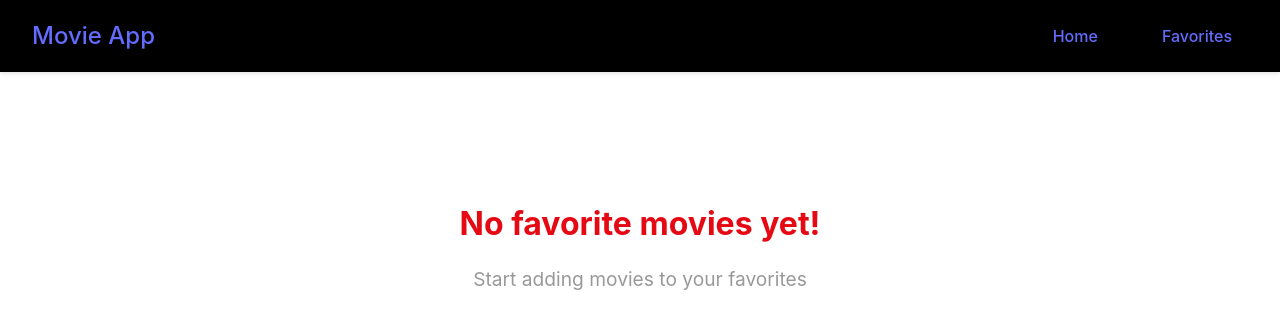
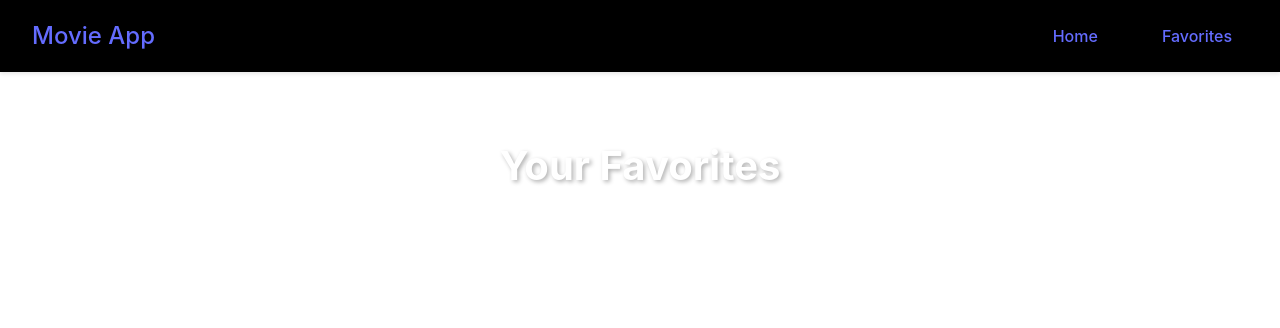
Before and after one commit to NakVong/react-practice, a React (Vite) app in the folder frontend/: page /favorites in a window 1280 px wide. Shown: the top 328 px of the page. Built offline with nearby package versions, Linux system fonts and the light colour scheme.

Commit message:
update favorites page to display favorite movies

```diff
--- a/frontend/src/pages/Favorites.jsx
+++ b/frontend/src/pages/Favorites.jsx
@@ -1,6 +1,21 @@
 import '../css/Favorites.css'
+import { useMovieContext } from '../contexts/MovieContext'
+import MovieCard from '../components/MovieCard'
 
 function Favorites() {
+    const { favorites } = useMovieContext()
+
+    if (favorites) {
+        return <div className='favorites'>
+            <h2>Your Favorites</h2>
+            <div className='movies-grid'>
+                {favorites.map((movie) =>
+                    <MovieCard movie={movie} key={movie.id}></MovieCard>
+                )}
+            </div>
+        </div>
+    }
+
     return <div className="favorites-empty">
         <h2>No favorite movies yet!</h2>
         <p>Start adding movies to your favorites</p>
```
